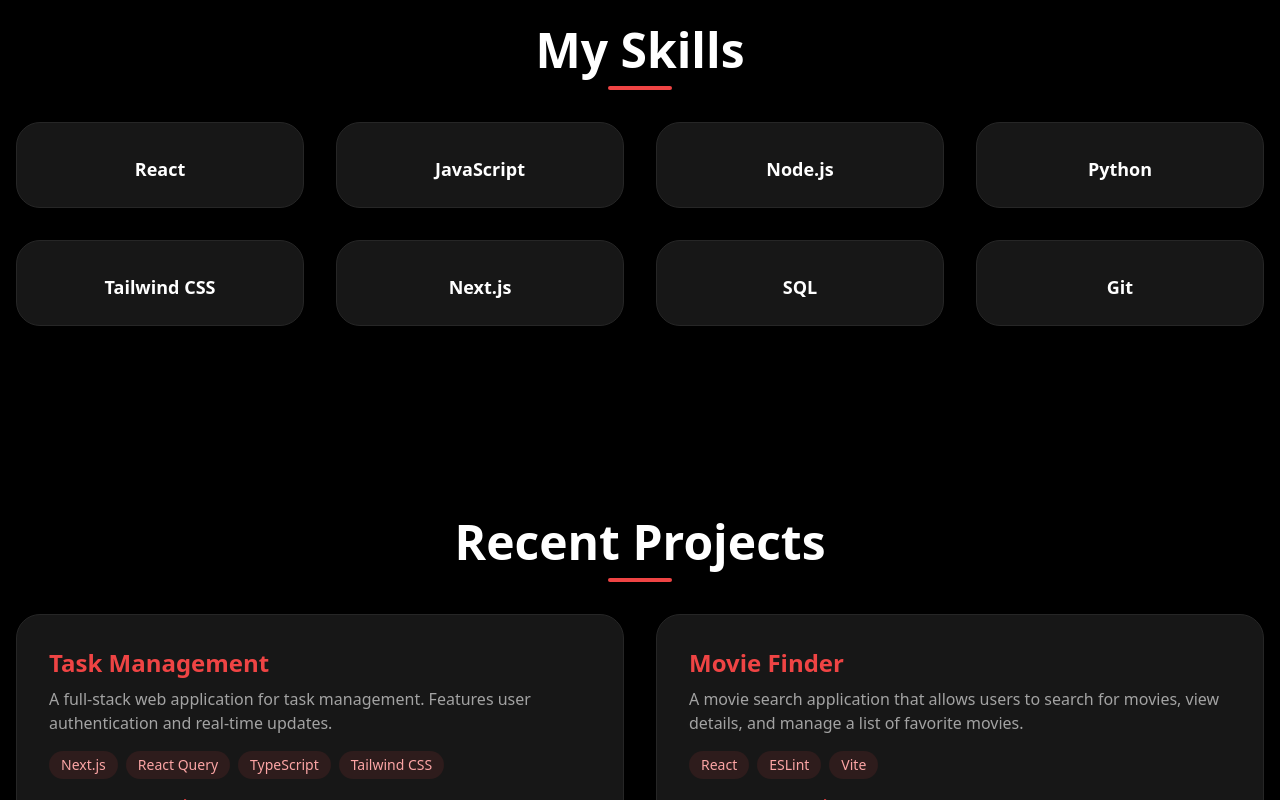
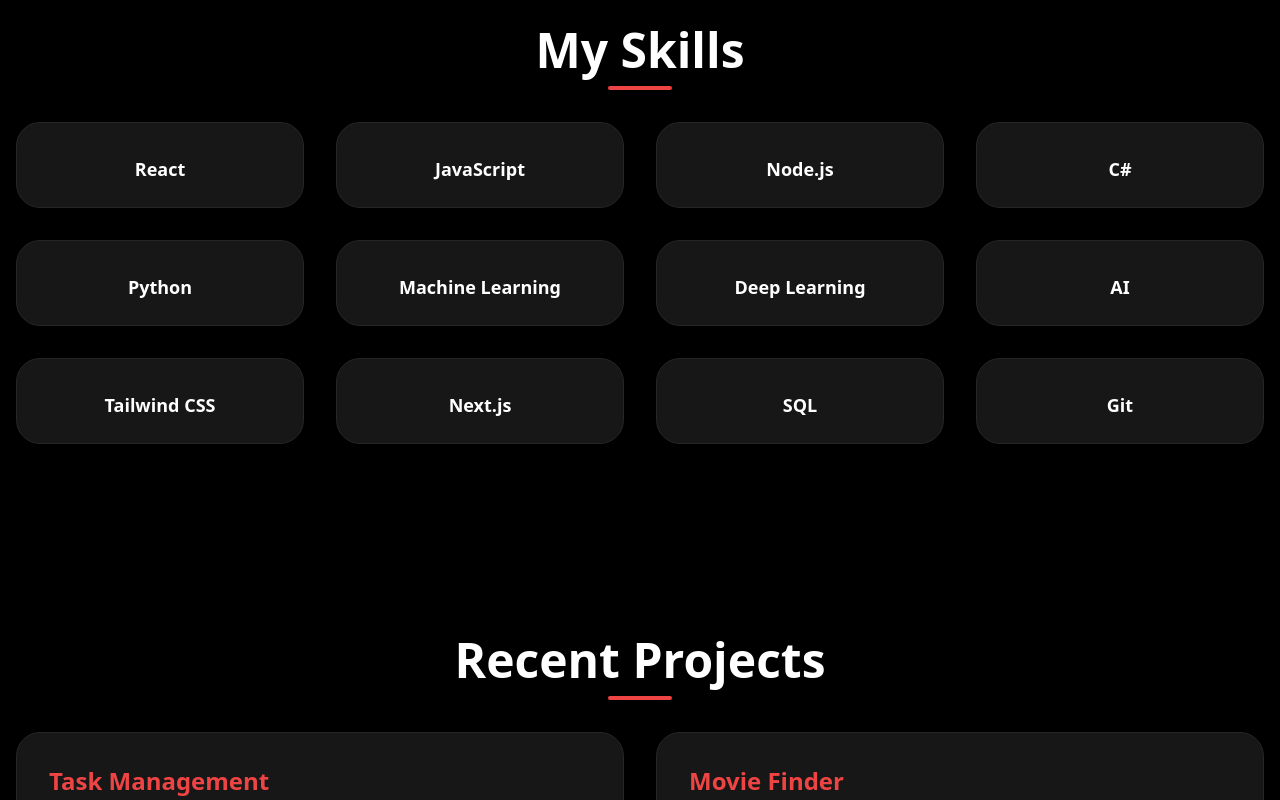
Before and after one commit to ThomaxMerlin/main-portfolio, a React (Create React App) app: page / in a window 1280 px wide. Shown: the part 1560-2360 px from the top of the page. Built offline with nearby package versions, Linux system fonts and the light colour scheme.

Commit message:
Add C# and ML technologies to Skill component

```diff
--- a/src/components/Skill.js
+++ b/src/components/Skill.js
@@ -19,7 +19,11 @@ const Skill = () => {
             "React",
             "JavaScript",
             "Node.js",
+            "C#",
             "Python",
+             "Machine Learning",
+            "Deep Learning",
+            "AI",
             "Tailwind CSS",
             "Next.js",
             "SQL",
```
